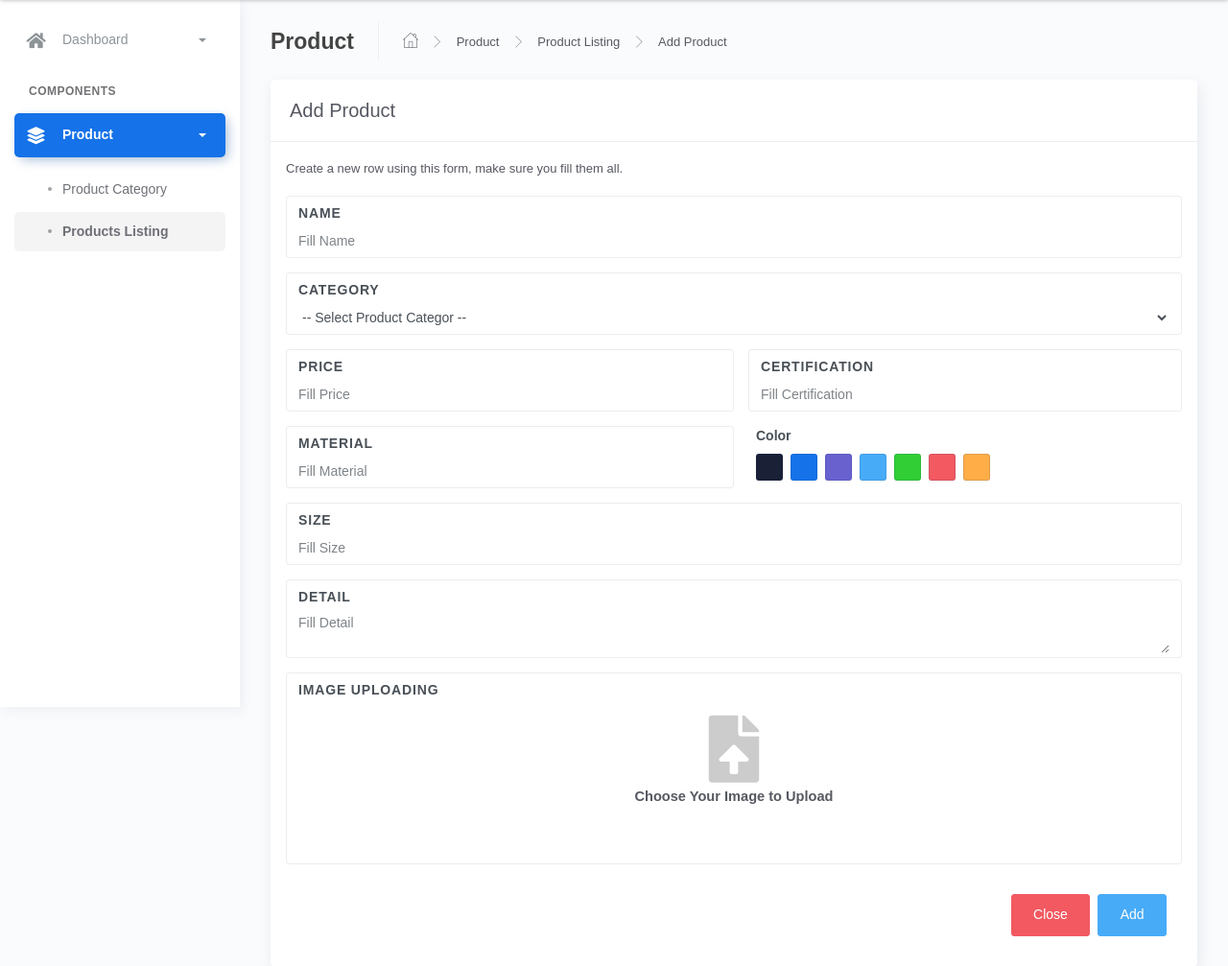
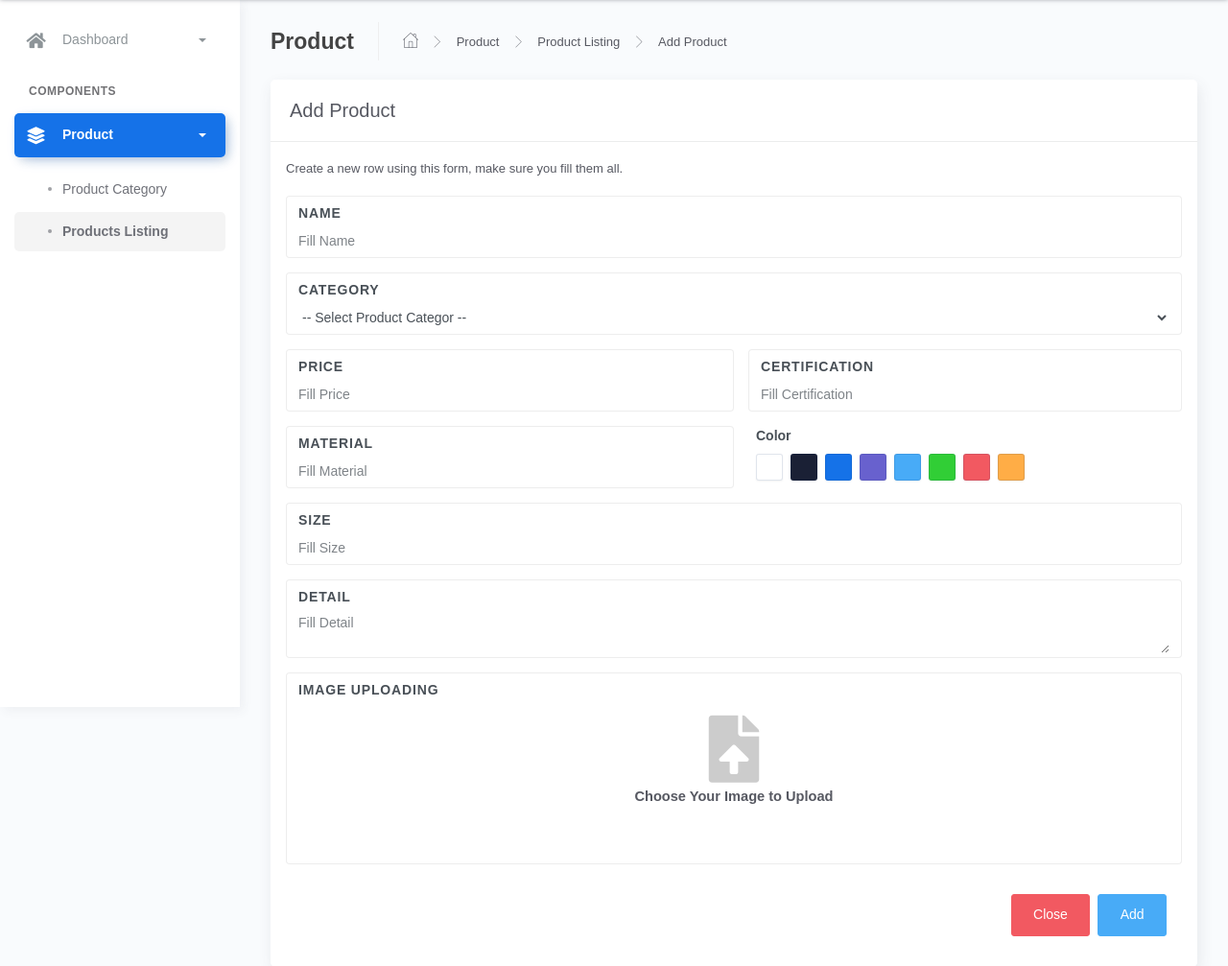
Before and after one commit to Sunita-Nor/nano_tech, a PHP site: page /nano_tech/addProduct.php in a window 1280 px wide. Shown: the part 63-1070 px from the top of the page at 96% size. Run offline with PHP 8.4, Linux system fonts and the light colour scheme; data that the repository does not hold is empty; some libraries are stand-ins or nearby versions; some web fonts are replaced.

Commit message:
commit 2

```diff
--- a/admin/addProduct.php
+++ b/admin/addProduct.php
@@ -109,7 +109,7 @@
             <div class="card">
               <div class="card-header">
                 <div class="d-flex align-items-center">
-                  <h4 class="card-title"> Add Product</h4>
+                  <h4 class="card-title">Add Product</h4>
                 </div>
               </div>
               <div class="modal-content ">
@@ -168,6 +168,13 @@
                         <div class="form-group mx-2">
                           <label>Color</label>
                           <div class="row gutters-xs">
+                            <div class="col-auto">
+                              <label class="colorinput">
+                                <input name="color" type="checkbox" value="white" class="colorinput-input">
+                                <span class="colorinput-color bg-white"></span>
+                              </label>
+                            </div>
+
                             <div class="col-auto">
                               <label class="colorinput">
                                 <input name="color" type="checkbox" value="dark" class="colorinput-input">
--- a/admin/js/contact.js
+++ b/admin/js/contact.js
@@ -52,7 +52,7 @@ $(document).ready(function() {
                         title: 'Successfully',
                         content: 'The new product category has been successfully added to the system.',
                         type: 'green',
-                        autoClose: 'okay|5000',
+                        autoClose: 'okay|3000',
                         buttons: {
                             okay: function() {
                                 $('#myForm')[0].reset();
```
